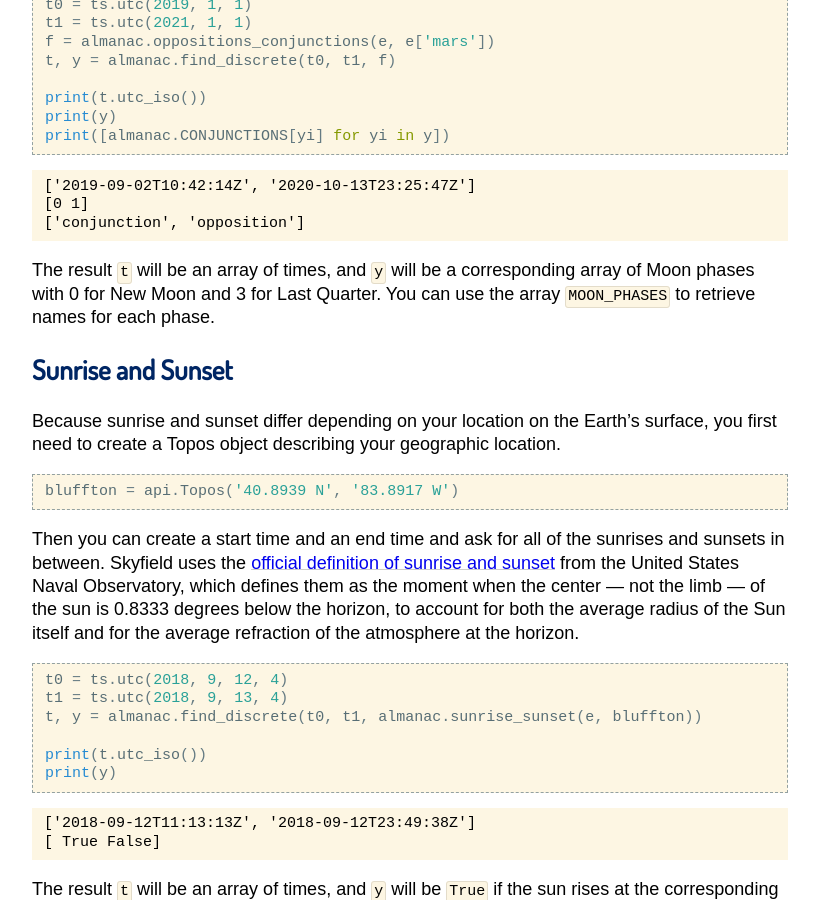
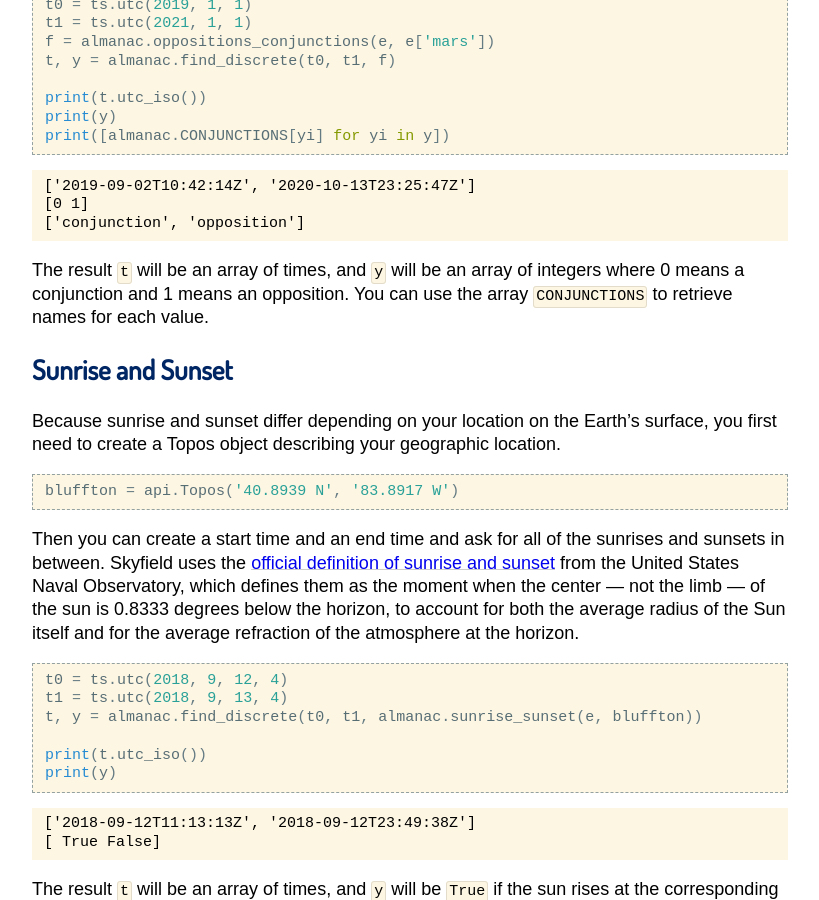
Before and after one commit to skyfielders/python-skyfield, a Sphinx documentation site: the page built from skyfield/documentation/almanac.rst, in a window 1280 px wide and 900 px high, scrolled down 2452 px. Shown: the whole window, without its empty margins (230-1049 px from the left). Built offline with Sphinx 7.4.7, drawn with Linux system fonts in a browser that asks for light colours; some web fonts are replaced; pages that are not in the unit, such as notebooks, are missing from menus.

Commit message:
Fix opposition/conjunction documentation
After cutting and pasting the section, I failed to edit the final
paragraph.  Fixes #314.

```diff
--- a/skyfield/documentation/almanac.rst
+++ b/skyfield/documentation/almanac.rst
@@ -153,10 +153,9 @@ conjunction with the Sun is when their ecliptic longitudes are at 0° or
     [0 1]
     ['conjunction', 'opposition']
 
-The result ``t`` will be an array of times, and ``y`` will be a
-corresponding array of Moon phases with 0 for New Moon and 3 for Last
-Quarter.  You can use the array ``MOON_PHASES`` to retrieve names for
-each phase.
+The result ``t`` will be an array of times, and ``y`` will be an array
+of integers where 0 means a conjunction and 1 means an opposition.  You
+can use the array ``CONJUNCTIONS`` to retrieve names for each value.
 
 Sunrise and Sunset
 ==================
```
